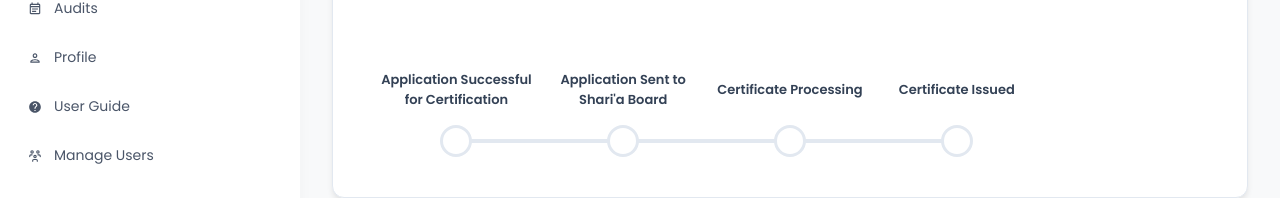
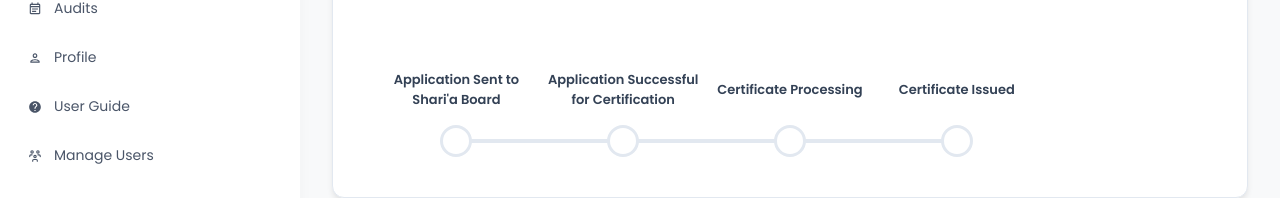
Before and after one commit to village-coders/Halal-Certification-Authority, a React (Vite) app: page /applications/1/track in a window 1280 px wide. Shown: the part 478-676 px from the top of the page. Built offline with nearby package versions, Linux system fonts and the light colour scheme; no server answers; sample sign-in values are in the browser's storage; a web font is replaced by a local one.

Commit message:
xkvjdkfjdd

```diff
--- a/src/pages/TrackApplication.jsx
+++ b/src/pages/TrackApplication.jsx
@@ -62,8 +62,8 @@ const TrackApplication = () => {
     { id: 9,  label: 'NC Reports Closed' },
     { id: 10, label: 'Audit Report Submitted' },
     // Row 3
-    { id: 11, label: 'Application Successful for Certification' },
-    { id: 12, label: "Application Sent to Shari'a Board" },
+    { id: 11, label: "Application Sent to Shari'a Board" },
+    { id: 12, label: 'Application Successful for Certification' },
     { id: 13, label: 'Certificate Processing' },
     { id: 14, label: 'Certificate Issued' },
   ];
@@ -98,9 +98,9 @@ const TrackApplication = () => {
       case 8:  return (hasNcReport || hasNcClosed || hasAuditReport) ? 'completed' : hasAudited ? 'active' : 'pending';
       case 9:  return (hasNcClosed || hasAuditReport) ? 'completed' : hasNcReport ? 'active' : 'pending';
       case 10: return (hasAuditReport && (pd.audit?.subStep >= 6 || hasCertApproval)) ? 'completed' : (hasAuditReport || hasNcClosed || (hasAudited && !hasNcReport)) ? 'active' : 'pending';
-      case 11: return (hasCertApproval || hasShariaSent || hasProcessing || isIssued) ? 'completed' : (hasAuditReport && pd.audit?.subStep >= 6) ? 'active' : 'pending';
-      case 12: return (hasShariaSent || hasProcessing || isIssued) ? 'completed' : hasCertApproval ? 'active' : 'pending';
-      case 13: return (hasProcessing || isIssued) ? 'completed' : 'pending';
+      case 11: return (hasShariaSent || hasCertApproval || hasProcessing || isIssued) ? 'completed' : (hasAuditReport && pd.audit?.subStep >= 6) ? 'active' : 'pending';
+      case 12: return (hasCertApproval || hasProcessing || isIssued) ? 'completed' : hasShariaSent ? 'active' : 'pending';
+      case 13: return (hasProcessing || isIssued) ? 'completed' : hasCertApproval ? 'active' : 'pending';
       case 14: return isIssued ? 'completed' : hasProcessing ? 'active' : 'pending';
       default: return 'pending';
     }
@@ -220,6 +220,7 @@ const getStatusColor = (status) => {
   const colors = {
     "Submitted": "#4361ee",
     "Accepted": "#10b981",
+    "Successful": "#10b981",
     "Issued": "#10b981",
     "Rejected": "#ef4444",
     "With Shari'a Board": "#f59e0b",
```
